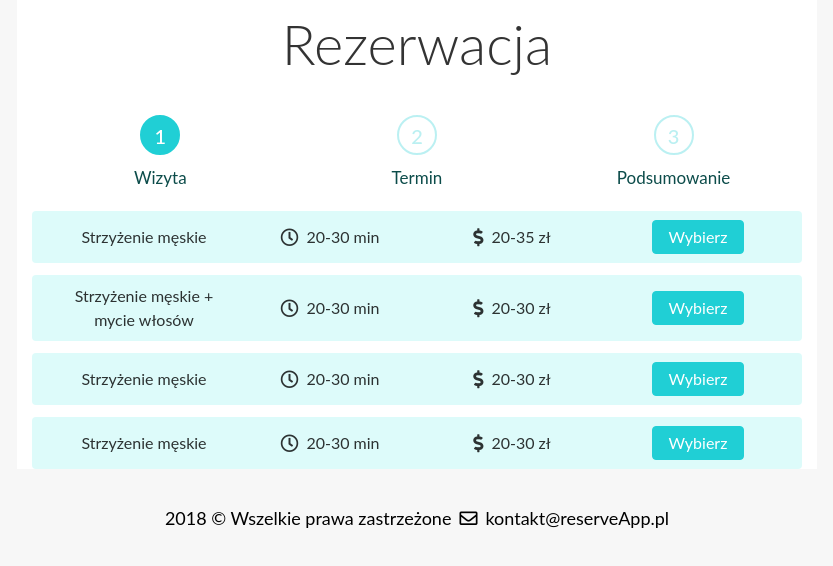
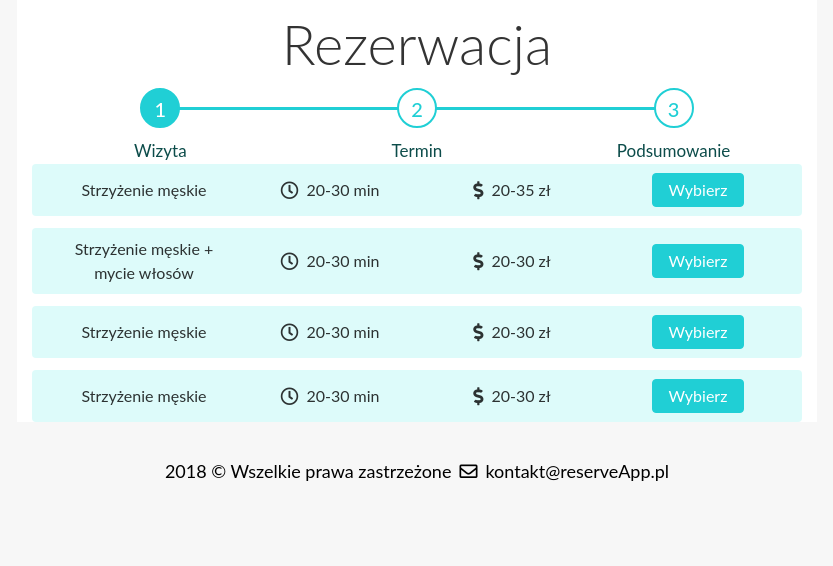
Before and after one commit to masiek93/reserve, an Angular app in the folder reserve-client-app/: page /service in a window 1280 px wide. Shown: the top 566 px of the page, without its empty margins (223-1056 px from the left). Built offline with nearby package versions, Linux system fonts and the light colour scheme.

Commit message:
progres bar improvemetns

```diff
--- a/reserve-client-app/src/app/app.module.ts
+++ b/reserve-client-app/src/app/app.module.ts
@@ -13,6 +13,7 @@ import { TermComponent } from './term/term.component';
 import { ServiceComponent } from './service/service.component';
 import { ConfirmationComponent } from './confirmation/confirmation.component';
 import { AppRoutingModule } from './app-routing.module';
+import { ProgressBarComponent } from './progress-bar/progress-bar.component';
 
 @NgModule({
   declarations: [
@@ -20,7 +21,8 @@ import { AppRoutingModule } from './app-routing.module';
     TermComponent,
     ServiceComponent,
     ConfirmationComponent,
-    FooterComponent
+    FooterComponent,
+    ProgressBarComponent
   ],
   imports: [
     BrowserModule,
--- a/reserve-client-app/src/app/confirmation/confirmation.component.html
+++ b/reserve-client-app/src/app/confirmation/confirmation.component.html
@@ -2,6 +2,7 @@
   <div id="context" class="container" >  <!--container-fluid  jesli chcemy zeby nawet na duzych ekranach cos rozciagało sie na cały ekran 21:9-->
     <h1 class="display-4">Formularz</h1>
     <div class="progress_bar">
+      <div class="liner"></div>
       <div class="progress_bar_step">
         <div class="progress_bar_step_circle"><i id="check_icon" class="fas fa-check"></i></div>
         <div class="progress_bar_step_title">Wizyta</div>
--- /dev/null
+++ b/reserve-client-app/src/app/progress-bar/progress-bar.component.html
@@ -0,0 +1,15 @@
+<div class="progress_bar">
+  <div class="liner"></div>
+  <div class="progress_bar_step">
+    <div class="progress_bar_step_circle progressbar_active">1</div>
+    <div class="progress_bar_step_title">Wizyta</div>
+  </div>
+  <div class="progress_bar_step">
+    <div class="progress_bar_step_circle progressbar_before">2</div>
+    <div class="progress_bar_step_title">Termin</div>
+  </div>
+  <div class="progress_bar_step">
+    <div class="progress_bar_step_circle progressbar_before">3</div>
+    <div class="progress_bar_step_title">Podsumowanie</div>
+  </div>
+</div>
--- /dev/null
+++ b/reserve-client-app/src/app/progress-bar/progress-bar.component.ts
@@ -0,0 +1,15 @@
+import { Component, OnInit } from '@angular/core';
+
+@Component({
+  selector: 'progress-bar',
+  templateUrl: './progress-bar.component.html',
+  styleUrls: ['./progress-bar.component.css']
+})
+export class ProgressBarComponent implements OnInit {
+
+  constructor() { }
+
+  ngOnInit() {
+  }
+
+}
--- a/reserve-client-app/src/app/service/service.component.html
+++ b/reserve-client-app/src/app/service/service.component.html
@@ -2,6 +2,7 @@
   <div id="context" class="container" >  <!--container-fluid  jesli chcemy zeby nawet na duzych ekranach cos rozciagało sie na cały ekran 21:9-->
     <h1 class="display-4">Rezerwacja</h1>
     <div class="progress_bar">
+      <div class="liner"></div>
       <div class="progress_bar_step">
         <div class="progress_bar_step_circle progressbar_active">1</div>
         <div class="progress_bar_step_title">Wizyta</div>
--- a/reserve-client-app/src/app/term/term.component.html
+++ b/reserve-client-app/src/app/term/term.component.html
@@ -2,6 +2,7 @@
   <div id="context" class="container" >
     <h1 class="display-4">Termin</h1>
     <div class="progress_bar">
+      <div class="liner"></div>
       <div class="progress_bar_step">
         <div class="progress_bar_step_circle"><i id="check_icon" class="fas fa-check"></i></div>
         <div class="progress_bar_step_title">Wizyta</div>
@@ -15,7 +16,6 @@
         <div class="progress_bar_step_title">Podsumowanie</div>
       </div>
     </div>
-
     <div class="row row-term sel-item-info">
       Usługa:
       <button type="button" class="btn btn-selected-items" >Strzyżenie męskie</button>
--- /dev/null
+++ b/reserve-client-app/src/assets/i18n/en.json
@@ -0,0 +1,3 @@
+{
+  "TITLE": "Kuba has a big biceps (en)"
+}
--- /dev/null
+++ b/reserve-client-app/src/assets/i18n/pl.json
@@ -0,0 +1,3 @@
+{
+  "TITLE": "Kuba ma wielkiego bicepsa (pl)"
+}
--- a/reserve-client-app/src/styles.css
+++ b/reserve-client-app/src/styles.css
@@ -85,15 +85,6 @@ h1 {
 	width: 800px;
 }
 
-.progress_bar {
-    width: 110%;
-    margin: auto;
-    padding: 30px 0 20px 0;
-    display: inline-block;
-    width: 100%;
-    vertical-align: middle;
-}
-
 .progress_bar_step {
   list-style-type: none;
   float: left;
@@ -118,6 +109,10 @@ h1 {
   font-size: 20px;
 }
 
+.progress_bar_step_circle.before {
+  opacity: 0.3;
+}
+
 .progress_bar_step_title{
   font-size: 17px;
 }
@@ -133,7 +128,15 @@ h1 {
 
 .progressbar_before{
   color: var(--main-color);
-  opacity: 0.3;
+}
+
+.liner {
+  height: 3px;
+  background:var(--main-color);
+  position: relative;
+  width: 69%;
+  margin: 0 auto;
+  top: 22px;
 }
 
 .nav-item{
```
Also changed, not shown: reserve-client-app/src/app/progress-bar/progress-bar.component.css (added), 1 other file (tests, documents, lock files or other folders).
